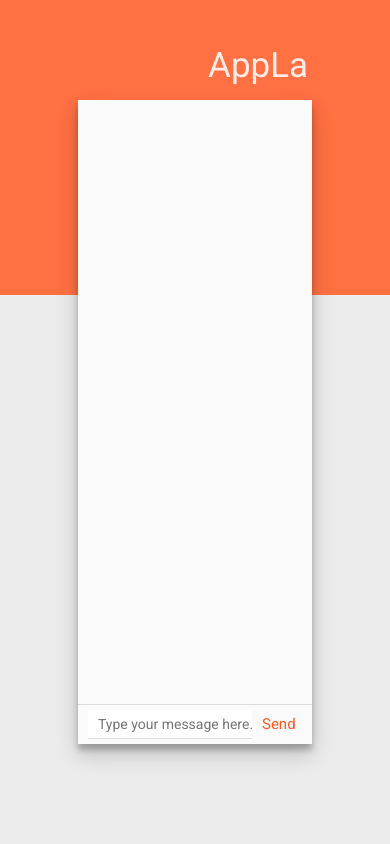
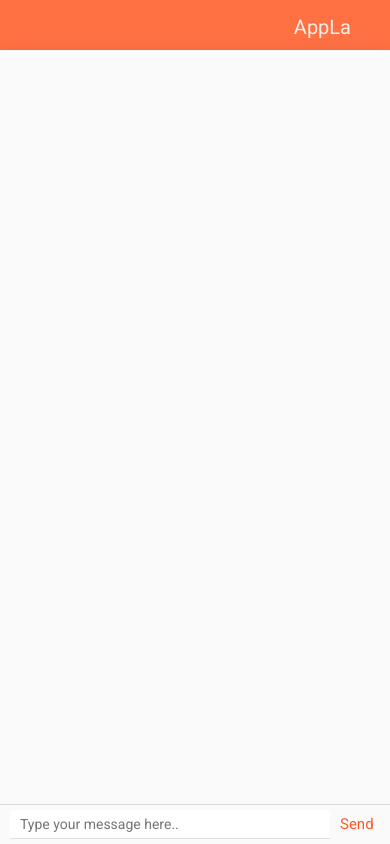
Before and after one commit to whoami1201/appla-server, a website: page public/index.html in a window 390 px wide. Drawn offline with nearby package versions, Linux system fonts and the light colour scheme; no server answers.

Commit message:
Added responsive

```diff
--- a/public/css/style.css
+++ b/public/css/style.css
@@ -99,6 +99,18 @@
   margin-left: 10px;
 }
 
-.sendBtn span {
-  display: none;
+@media (max-width: 480px) {
+  .container {
+    top: 50px; left: 0; right: 0; bottom: 0px;
+  }
+
+  #messageList {
+    padding: 10px 10px;
+  }
+
+  .title {
+    right: 10%;
+    top: 15px;
+    font-size: 20px;
+  }
 }
--- a/public/index.html
+++ b/public/index.html
@@ -1,6 +1,7 @@
 <!doctype html>
 <html>
   <head>
+    <meta name="viewport" content="width=device-width, initial-scale=1.0"/>
     <title>AppLa</title>
     <link rel="shortcut icon" type="image" href="img/favicon.ico"/>
     <link href="https://fonts.googleapis.com/css?family=Roboto" rel="stylesheet">
```
